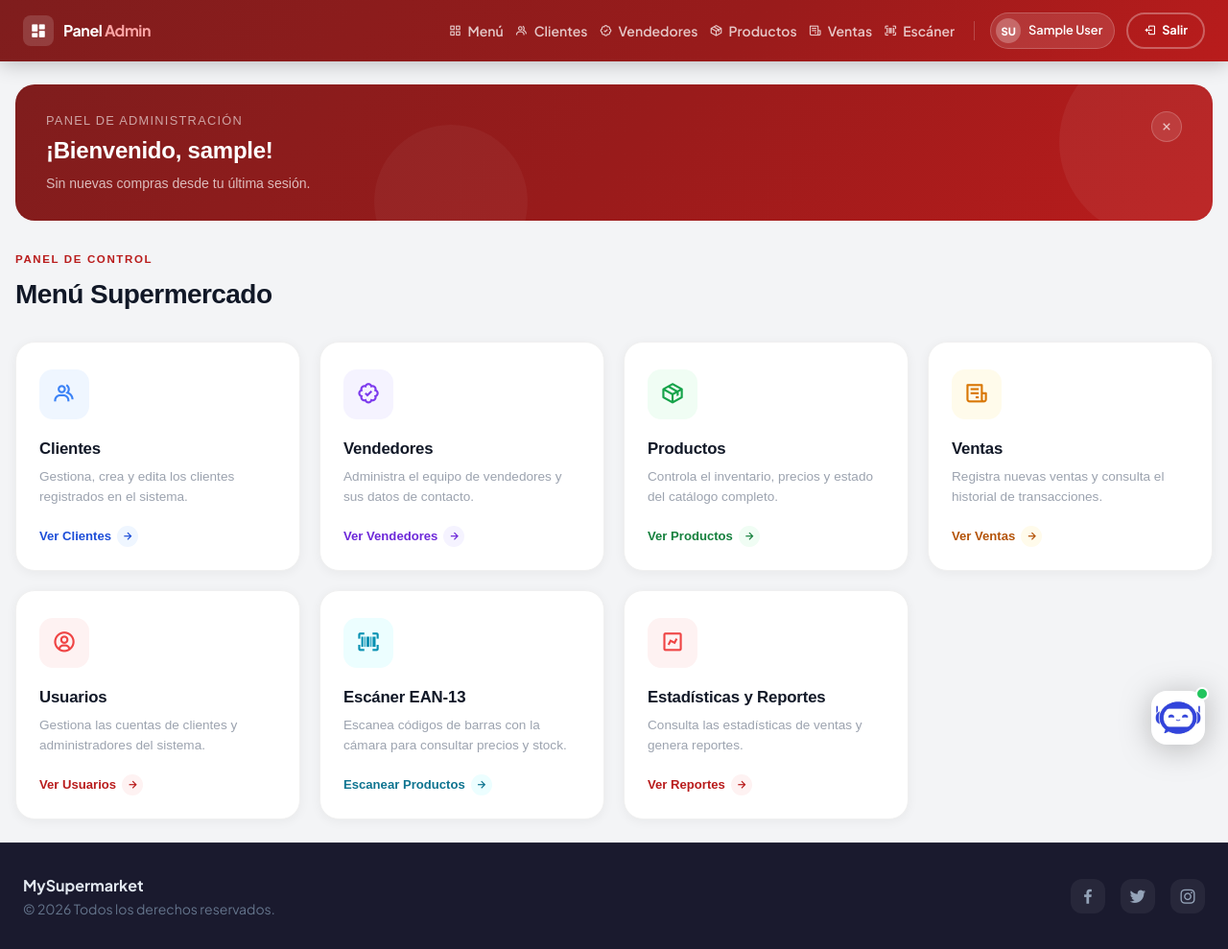
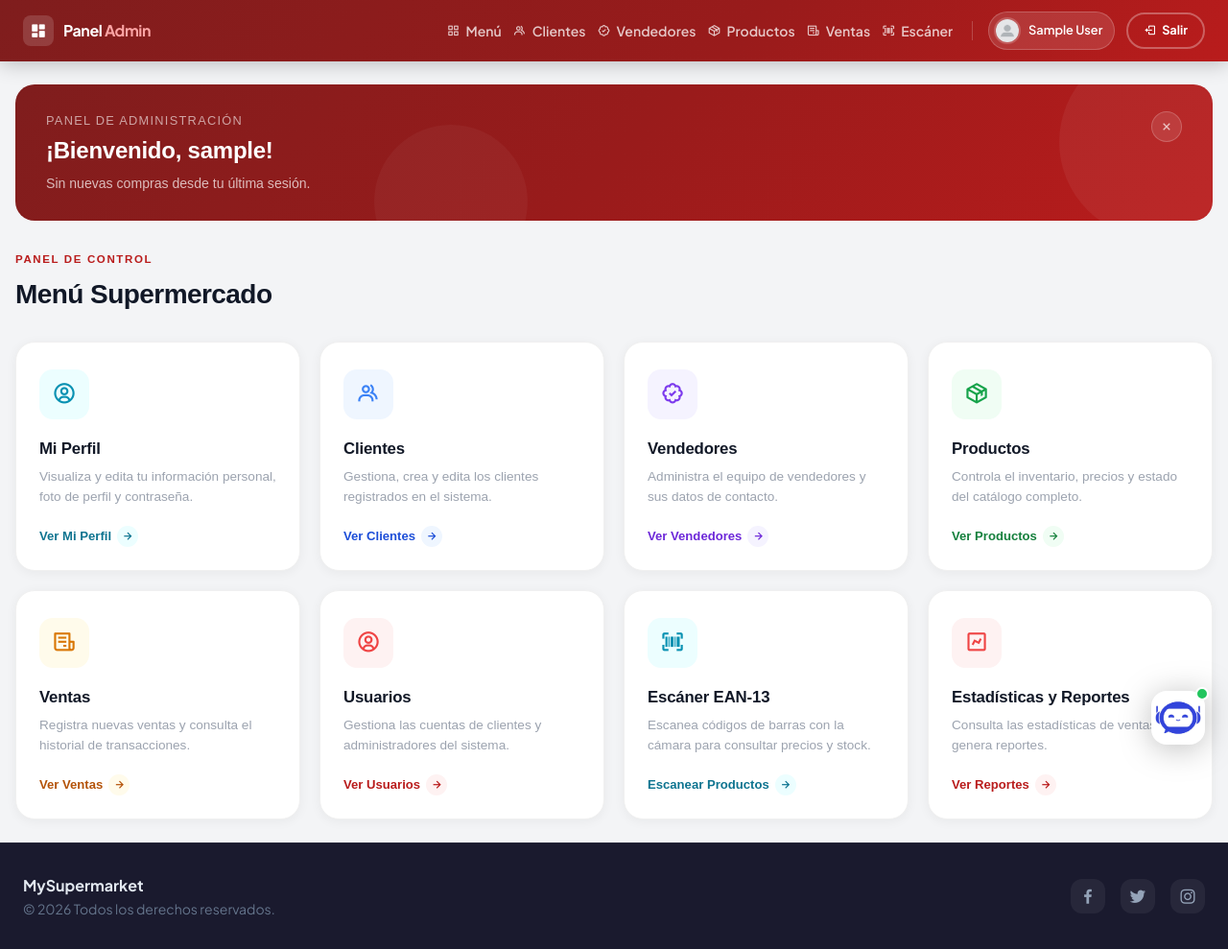
Before and after one commit to Kadir011/Sistema-de-Ventas-Supermercado, a Django app: page /admin/menu/ in a window 1280 px wide. Shown: the whole page at 96% size. Run offline with Django 5.2, Linux system fonts and the light colour scheme; the visitor is signed in with stand-in values (Sample User, id 1); data that the repository does not hold is empty; some libraries are stand-ins or nearby versions.

Commit message:
Redirección del perfil desde el navbar y menú

```diff
--- a/templates/components/base.html
+++ b/templates/components/base.html
@@ -37,15 +37,11 @@
 </head>
 <body class="bg-gray-100 leading-normal tracking-normal flex flex-col min-h-screen">
 
-    <!-- ═══════════════════════════════════════════
-         NAVBAR ADMINISTRADOR
-    ═══════════════════════════════════════════ -->
     {% if user.is_authenticated and user.is_admin_user %}
     <nav class="nav-admin sticky top-0 z-50" style="background: linear-gradient(135deg, #7f1d1d 0%, #991b1b 60%, #b91c1c 100%); box-shadow: 0 2px 20px rgba(0,0,0,0.25);">
         <div class="max-w-7xl mx-auto px-4 sm:px-6">
             <div class="flex items-center justify-between h-16">
 
-                <!-- Logo -->
                 <a href="{% url 'super:menu' %}" class="flex items-center gap-2.5 group flex-shrink-0">
                     <div class="w-8 h-8 rounded-lg flex items-center justify-center" style="background: rgba(255,255,255,0.15);">
                         <i class='bx bxs-dashboard text-white text-lg'></i>
@@ -55,12 +51,10 @@
                     </span>
                 </a>
 
-                <!-- Hamburger (mobile) -->
                 <button id="mobile-menu-btn" class="md:hidden flex items-center justify-center w-9 h-9 rounded-lg text-white transition-all" style="background: rgba(255,255,255,0.1);">
                     <i class='bx bx-menu text-2xl' id="hamburger-icon"></i>
                 </button>
 
-                <!-- Links DESKTOP -->
                 <div class="hidden md:flex items-center gap-1">
                     <a href="{% url 'super:menu' %}" class="nav-link"><i class='bx bx-grid-alt'></i>Menú</a>
                     <a href="{% url 'super:customer_list' %}" class="nav-link"><i class='bx bx-group'></i>Clientes</a>
@@ -71,10 +65,10 @@
 
                     <div class="nav-divider mx-3"></div>
 
-                    <div class="user-pill">
-                        <div class="user-avatar">{{ user.first_name|first|upper }}{{ user.last_name|first|upper }}</div>
+                    <a href="{% url 'super:admin_profile' %}" class="user-pill" style="text-decoration: none; cursor: pointer;" title="Mi Perfil">
+                        <img src="{{ user.get_image_url }}" alt="Avatar" class="w-7 h-7 rounded-full object-cover" style="border: 2px solid rgba(255,255,255,0.2);">
                         <span>{{ user.get_full_name }}</span>
-                    </div>
+                    </a>
 
                     <a href="{% url 'security:logout' %}" class="btn-logout ml-2">
                         <i class='bx bx-log-out'></i> Salir
@@ -83,7 +77,6 @@
             </div>
         </div>
 
-        <!-- Mobile menu -->
         <div id="mobile-menu" class="hidden md:hidden px-4 pb-4 animate-slide-down">
             <div class="rounded-xl overflow-hidden mt-1" style="background: rgba(0,0,0,0.2);">
                 <a href="{% url 'super:menu' %}" class="mobile-link"><i class='bx bx-grid-alt'></i>Menú</a>
@@ -93,9 +86,14 @@
                 <a href="{% url 'super:sale_list' %}" class="mobile-link"><i class='bx bx-receipt'></i>Ventas</a>
                 <a href="{% url 'super:scan_barcode' %}" class="mobile-link"><i class='bx bx-barcode-reader'></i>Escáner</a>
                 <div style="border-top: 1px solid rgba(255,255,255,0.1); margin: 6px 0;"></div>
-                <div class="px-4 py-2 text-xs font-semibold" style="color: rgba(255,255,255,0.5); text-transform: uppercase; letter-spacing: 0.08em;">
-                    {{ user.get_full_name }} &bull; {{ user.username }}
+
+                <div class="px-4 py-2 flex items-center gap-3">
+                    <img src="{{ user.get_image_url }}" class="w-8 h-8 rounded-full object-cover border border-white/20">
+                    <div class="text-xs font-semibold" style="color: rgba(255,255,255,0.5); text-transform: uppercase; letter-spacing: 0.08em;">
+                        {{ user.get_full_name }} &bull; {{ user.username }}
+                    </div>
                 </div>
+                <a href="{% url 'super:admin_profile' %}" class="mobile-link" style="color: #bfdbfe;"><i class='bx bx-user'></i>Mi Perfil</a>
                 <a href="{% url 'security:logout' %}" class="mobile-link" style="color: #fca5a5;">
                     <i class='bx bx-log-out'></i>Cerrar sesión
                 </a>
@@ -103,15 +101,11 @@
         </div>
     </nav>
 
-    <!-- ═══════════════════════════════════════════
-         NAVBAR CLIENTE / VISITANTE
-    ═══════════════════════════════════════════ -->
     {% else %}
     <nav class="nav-customer sticky top-0 z-50" style="background: linear-gradient(135deg, #14532d 0%, #166534 50%, #15803d 100%); box-shadow: 0 2px 20px rgba(0,0,0,0.2);">
         <div class="max-w-7xl mx-auto px-4 sm:px-6">
             <div class="flex items-center justify-between h-16">
 
-                <!-- Logo -->
                 <a href="{% url 'super:home' %}" class="flex items-center gap-2.5 group flex-shrink-0">
                     <div class="w-8 h-8 rounded-lg flex items-center justify-center" style="background: rgba(255,255,255,0.15);">
                         <i class='bx bxs-cart-alt text-white text-lg'></i>
@@ -121,12 +115,10 @@
                     </span>
                 </a>
 
-                <!-- Hamburger (mobile) -->
                 <button id="mobile-menu-btn" class="md:hidden flex items-center justify-center w-9 h-9 rounded-lg text-white transition-all" style="background: rgba(255,255,255,0.1);">
                     <i class='bx bx-menu text-2xl' id="hamburger-icon"></i>
                 </button>
 
-                <!-- Links DESKTOP -->
                 <div class="hidden md:flex items-center gap-1">
                     <a href="{% url 'super:home' %}" class="nav-link"><i class='bx bx-home'></i>Inicio</a>
 
@@ -150,10 +142,11 @@
                     <div class="nav-divider mx-3"></div>
 
                     {% if user.is_authenticated %}
-                        <div class="user-pill">
-                            <div class="user-avatar">{{ user.first_name|first|upper }}{{ user.last_name|first|upper }}</div>
+                        <a href="{% url 'super:customer_profile' %}" class="user-pill" style="text-decoration: none; cursor: pointer;" title="Mi Perfil">
+                            <img src="{{ user.get_image_url }}" alt="Avatar" class="w-7 h-7 rounded-full object-cover bg-white" style="border: 2px solid rgba(255,255,255,0.2);">
                             <span>{{ user.first_name }}</span>
-                        </div>
+                        </a>
+
                         <a href="{% url 'security:logout' %}" class="btn-logout ml-2">
                             <i class='bx bx-log-out'></i> Salir
                         </a>
@@ -169,7 +162,6 @@
             </div>
         </div>
 
-        <!-- Mobile menu -->
         <div id="mobile-menu" class="hidden md:hidden px-4 pb-4 animate-slide-down">
             <div class="rounded-xl overflow-hidden mt-1" style="background: rgba(0,0,0,0.15);">
                 <a href="{% url 'super:home' %}" class="mobile-link"><i class='bx bx-home'></i>Inicio</a>
@@ -187,11 +179,16 @@
                 <a href="{% url 'super:about' %}" class="mobile-link"><i class='bx bx-info-circle'></i>Nosotros</a>
                 <a href="{% url 'super:contact' %}" class="mobile-link"><i class='bx bx-envelope'></i>Contacto</a>
                 <div style="border-top: 1px solid rgba(255,255,255,0.1); margin: 6px 0;"></div>
+
                 {% if user.is_authenticated %}
-                    <div class="px-4 py-2 text-xs font-semibold" style="color: rgba(255,255,255,0.5); text-transform: uppercase; letter-spacing: 0.08em;">
-                        {{ user.get_full_name }}
+                    <div class="px-4 py-2 flex items-center gap-3">
+                        <img src="{{ user.get_image_url }}" class="w-8 h-8 rounded-full object-cover border border-white/20">
+                        <div class="text-xs font-semibold" style="color: rgba(255,255,255,0.5); text-transform: uppercase; letter-spacing: 0.08em;">
+                            {{ user.get_full_name }}
+                        </div>
                     </div>
-                    <a href="{% url 'security:logout' %}" class="mobile-link" style="color: #bbf7d0;">
+                    <a href="{% url 'super:customer_profile' %}" class="mobile-link" style="color: #bbf7d0;"><i class='bx bx-user'></i>Mi Perfil</a>
+                    <a href="{% url 'security:logout' %}" class="mobile-link" style="color: #fca5a5;">
                         <i class='bx bx-log-out'></i>Cerrar sesión
                     </a>
                 {% else %}
@@ -203,9 +200,6 @@
     </nav>
     {% endif %}
 
-    <!-- ═══════════════════════════════════════════
-         CHATBOT
-    ═══════════════════════════════════════════ -->
     <div id="chatbot-button" class="fixed bottom-6 right-6 z-50 group cursor-pointer" style="filter: drop-shadow(0 4px 16px rgba(0,0,0,0.25));">
         <div class="relative w-14 h-14 rounded-2xl overflow-hidden transition-transform duration-300 group-hover:scale-110 group-hover:rotate-3">
             <img src="{% static 'img/chatbot.png' %}" alt="Chatbot" class="w-full h-full object-cover" />
@@ -215,7 +209,6 @@
 
     <div id="chatbot-modal" class="hidden fixed inset-0 bg-black/60 flex items-end sm:items-center justify-center sm:justify-end z-40 sm:p-6 backdrop-blur-sm">
         <div class="bg-white rounded-t-2xl sm:rounded-2xl shadow-2xl w-full sm:w-96 max-h-[90vh] flex flex-col overflow-hidden animate-slide-up" style="border: 1px solid rgba(0,0,0,0.08);">
-            <!-- Header -->
             <div class="flex items-center gap-3 px-4 py-3.5 flex-shrink-0" style="background: linear-gradient(135deg, #14532d, #166534);">
                 <div class="w-8 h-8 rounded-xl overflow-hidden flex-shrink-0">
                     <img src="{% static 'img/chatbot.png' %}" alt="Bot" class="w-full h-full object-cover">
@@ -226,9 +219,7 @@
                 </div>
                 <button id="close-chatbot" class="w-7 h-7 rounded-lg flex items-center justify-center text-white/70 hover:text-white hover:bg-white/10 transition-all text-lg leading-none">&times;</button>
             </div>
-            <!-- Messages -->
             <div id="message-container" class="flex-1 overflow-y-auto p-4 space-y-3 bg-gray-50 min-h-0" style="max-height: 320px;"></div>
-            <!-- Input -->
             <div class="px-3 py-3 border-t border-gray-100 flex gap-2 flex-shrink-0 bg-white">
                 <input id="chat-input"
                        class="flex-1 px-3 py-2.5 rounded-xl text-sm border border-gray-200 bg-gray-50 focus:outline-none focus:border-green-400 focus:bg-white transition-all"
@@ -242,9 +233,6 @@
         </div>
     </div>
 
-    <!-- ═══════════════════════════════════════════
-         CONTENIDO PRINCIPAL
-    ═══════════════════════════════════════════ -->
     <main class="flex-1 px-4 py-6 animate-fade-in" style="max-width: 100%;">
         <div class="max-w-7xl mx-auto">
             {% if messages %}
@@ -267,9 +255,6 @@
         </div>
     </main>
 
-    <!-- ═══════════════════════════════════════════
-         FOOTER
-    ═══════════════════════════════════════════ -->
     <footer class="mt-auto" style="background: #1a1a2e; border-top: 1px solid rgba(255,255,255,0.05);">
         <div class="max-w-7xl mx-auto px-4 sm:px-6 py-8">
             <div class="flex flex-col sm:flex-row justify-between items-center gap-4">
@@ -286,9 +271,6 @@
         </div>
     </footer>
 
-    <!-- ═══════════════════════════════════════════
-         SCRIPTS
-    ═══════════════════════════════════════════ -->
     <script>
         {% if user.is_authenticated %}
             const CHATBOT_USER_NAME = "{{ user.first_name|default:user.username }}";
--- a/templates/components/menu.html
+++ b/templates/components/menu.html
@@ -5,7 +5,6 @@
 
 <link rel="stylesheet" href="{% static 'css/components/menu.css' %}">
 
-<!-- ═══ WELCOME ALERT ═══ -->
 {% if recent_sales_count is not None %}
 <div id="welcome-alert" class="menu-welcome animate-fade-in">
   <div class="welcome-text">
@@ -31,16 +30,25 @@
 </div>
 {% endif %}
 
-<!-- ═══ HEADING ═══ -->
 <div class="mb-2">
   <div class="section-eyebrow">Panel de Control</div>
   <h1 class="section-heading">Menú Supermercado</h1>
 </div>
 
-<!-- ═══ CARDS ═══ -->
 <div class="menu-grid">
 
-  <!-- Clientes -->
+  <div class="menu-card card-cyan">
+    <div class="card-icon-wrap">
+      <i class='bx bx-user-circle'></i>
+    </div>
+    <div class="card-title">Mi Perfil</div>
+    <div class="card-desc">Visualiza y edita tu información personal, foto de perfil y contraseña.</div>
+    <a href="{% url 'super:admin_profile' %}" class="card-cta">
+      Ver Mi Perfil
+      <span class="card-arrow"><i class='bx bx-right-arrow-alt'></i></span>
+    </a>
+  </div>
+
   <div class="menu-card card-blue">
     <div class="card-icon-wrap">
       <i class='bx bx-group'></i>
@@ -53,7 +61,6 @@
     </a>
   </div>
 
-  <!-- Vendedores -->
   <div class="menu-card card-purple">
     <div class="card-icon-wrap">
       <i class='bx bx-badge-check'></i>
@@ -66,7 +73,6 @@
     </a>
   </div>
 
-  <!-- Productos -->
   <div class="menu-card card-green">
     <div class="card-icon-wrap">
       <i class='bx bx-package'></i>
@@ -79,7 +85,6 @@
     </a>
   </div>
 
-  <!-- Ventas -->
   <div class="menu-card card-amber">
     <div class="card-icon-wrap">
       <i class='bx bx-receipt'></i>
@@ -92,7 +97,6 @@
     </a>
   </div>
 
-  <!-- Usuarios -->
   <div class="menu-card card-red">
     <div class="card-icon-wrap">
       <i class='bx bx-user-circle'></i>
@@ -105,7 +109,6 @@
     </a>
   </div>
 
-  <!-- Escáner -->
   <div class="menu-card card-cyan">
     <div class="card-icon-wrap">
       <i class='bx bx-barcode-reader'></i>
@@ -118,7 +121,6 @@
     </a>
   </div>
 
-  <!-- Estadísticas y Reportes -->
   <div class="menu-card card-red">
     <div class="card-icon-wrap">
       <i class='bx bx-chart'></i>
```
